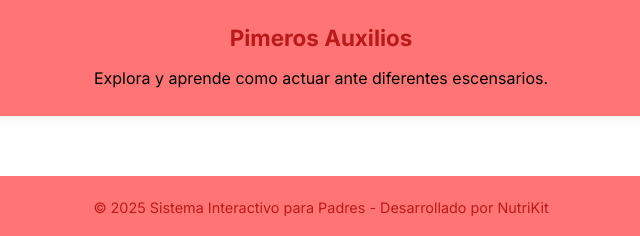
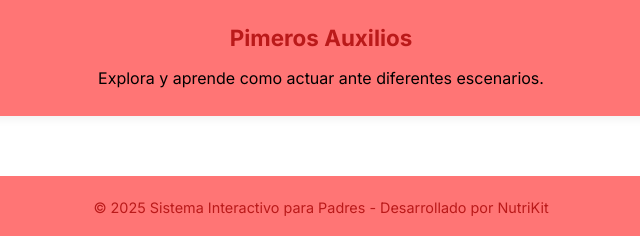
Before and after one commit to proyectoeducativo1/primerosauxilios, a plain HTML site: page index.html in a window 1280 px wide. Shown: the part 758-994 px from the top of the page, 319-959 px from the left. Drawn offline with Linux system fonts and the light colour scheme.

Commit message:
Update index.html

```diff
--- a/index.html
+++ b/index.html
@@ -37,7 +37,7 @@
     <a href="recetas1.html" class="tarjeta">
       <img src="img/primeroslogo.jpg" alt="Recetas Saludables">
       <h2>Pimeros Auxilios</h2>
-      <p>Explora y aprende como actuar ante diferentes escensarios.</p>
+      <p>Explora y aprende como actuar ante diferentes escenarios.</p>
     </a>
 
   </section>
```
